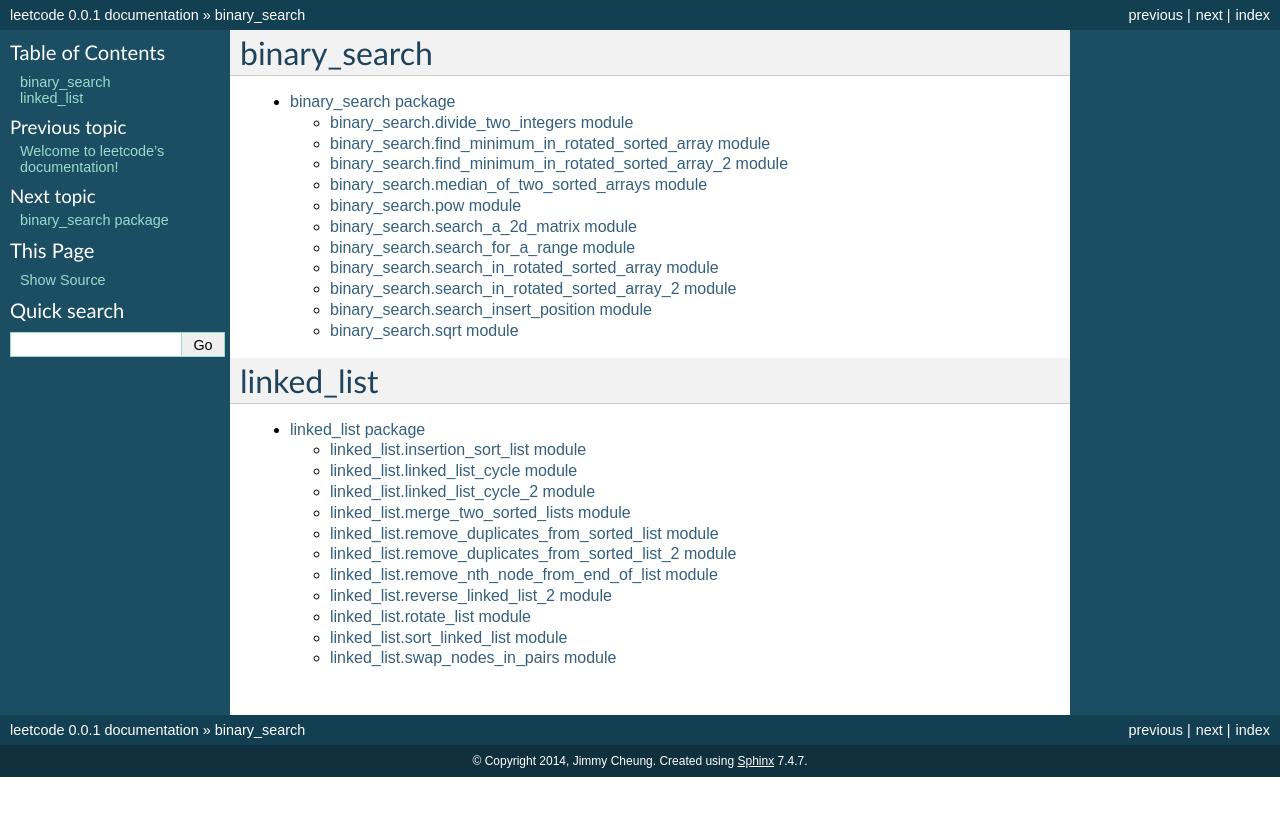
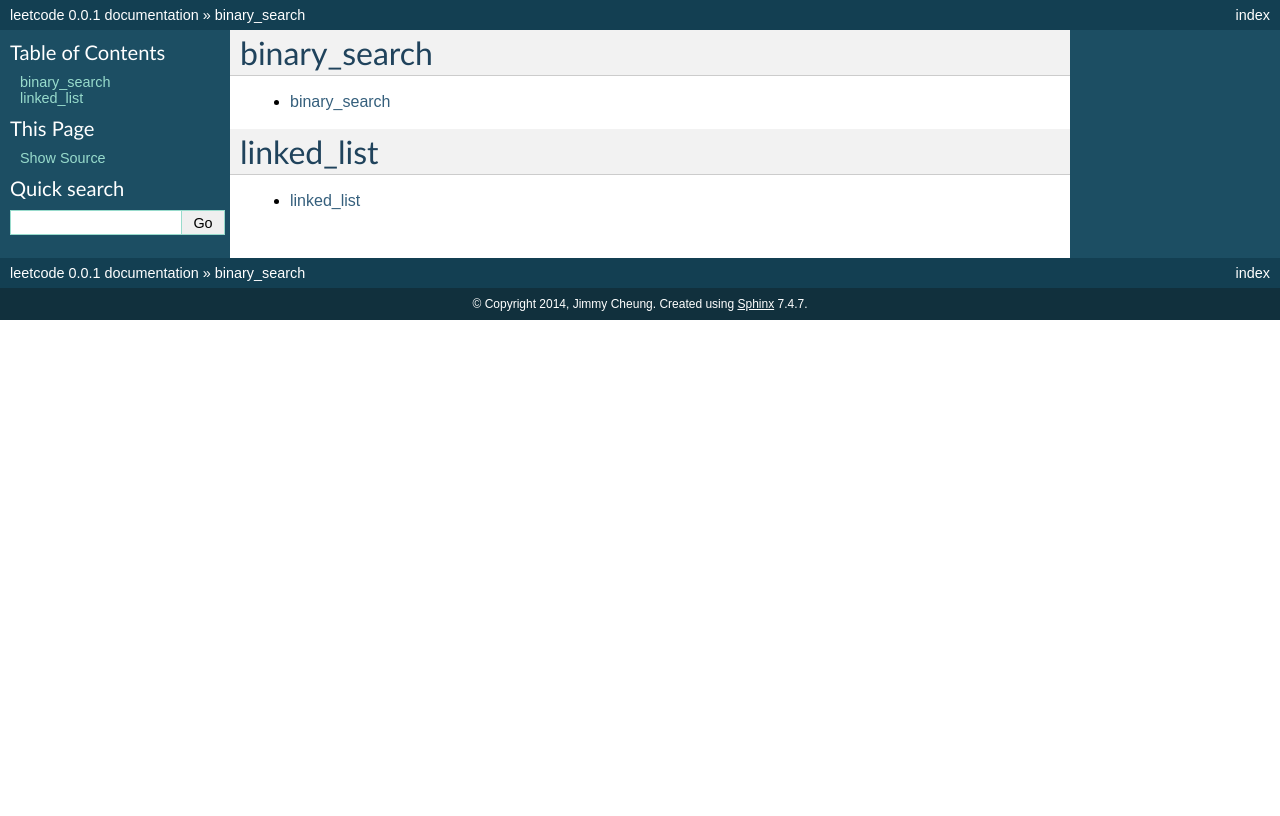
Before and after one commit to jimmykobe1171/leetcode, a Sphinx documentation site: the page built from docs/source/modules.rst, in a window 1280 px wide. Shown: the top 816 px of the page. Built offline with Sphinx 7.4.7, drawn with Linux system fonts in a browser that asks for light colours.

Commit message:
revise sphinx docs

```diff
--- a/docs/source/binary_search.rst
+++ b/docs/source/binary_search.rst
@@ -1,4 +1,4 @@
-binary_search package
+binary_search
 =====================
 
 
--- a/docs/source/index.rst
+++ b/docs/source/index.rst
@@ -9,9 +9,10 @@ Welcome to leetcode's documentation!
 Contents:
 
 .. toctree::
-   :maxdepth: 2
+   :maxdepth: 1
 
-   modules
+   binary_search
+   linked_list
 
 
 Indices and tables
--- a/docs/source/linked_list.rst
+++ b/docs/source/linked_list.rst
@@ -1,4 +1,4 @@
-linked_list package
+linked_list
 ===================
 
 
--- a/docs/source/modules.rst
+++ b/docs/source/modules.rst
@@ -10,6 +10,6 @@ linked_list
 ===========
 
 .. toctree::
-   :maxdepth: 2
+   :maxdepth: 1
 
    linked_list
```
Also changed, not shown: other parts of docs/source/modules.rst (+1 -1 lines), 15 other files.
